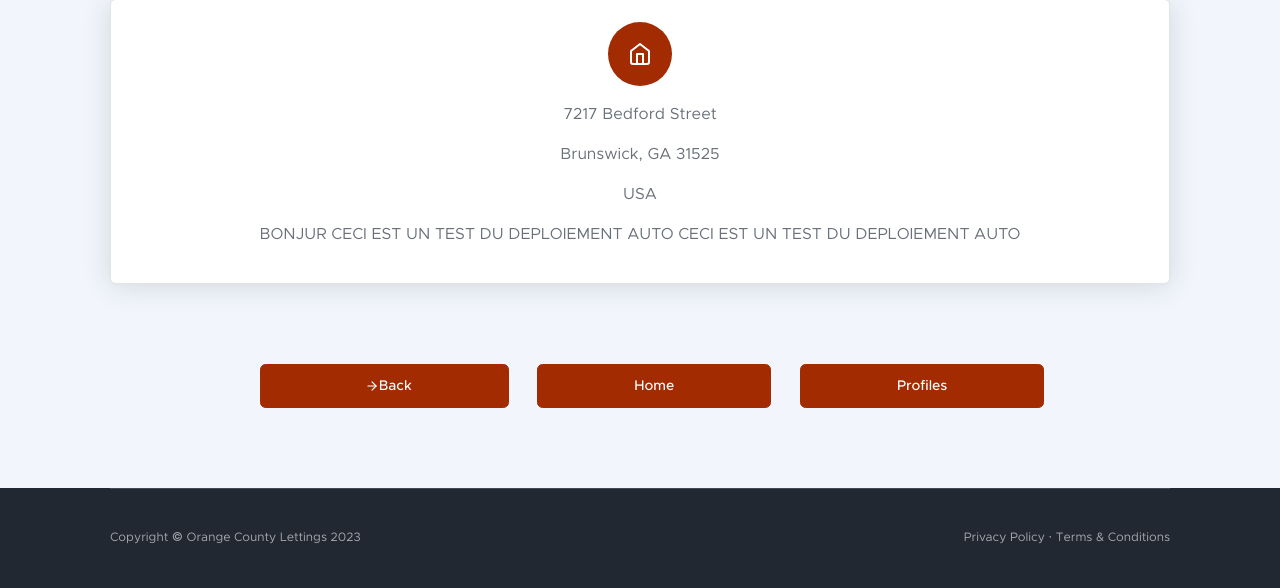
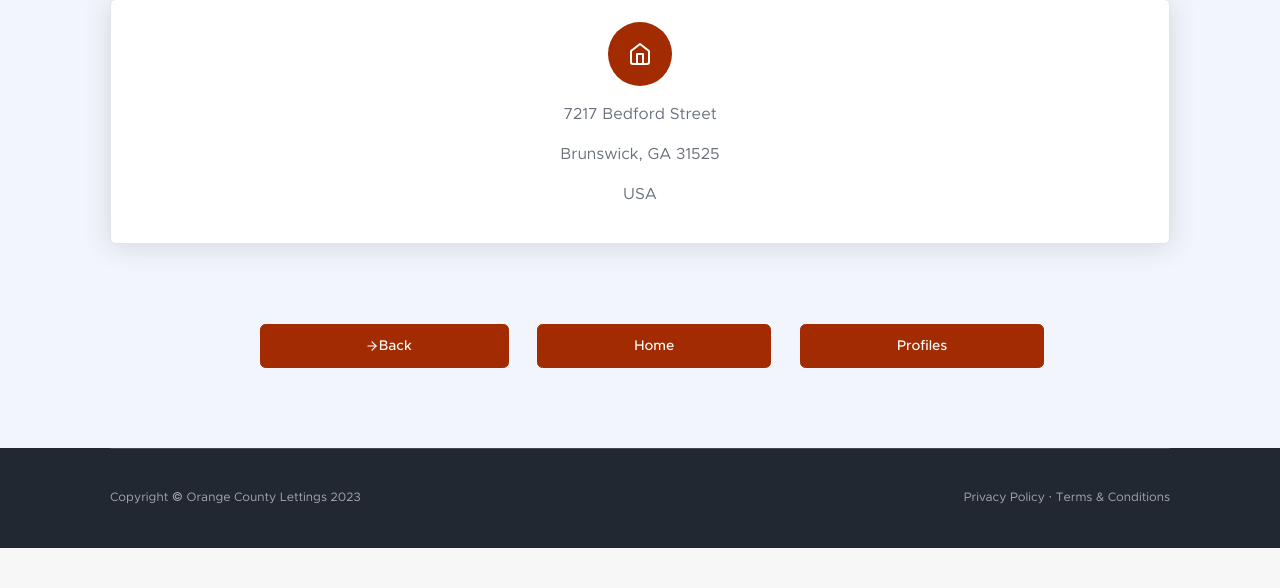
Before and after one commit to ChristopherOC/P13OC, a Django app: page /lettings/1/ in a window 1280 px wide. Shown: the part 276-864 px from the top of the page. After the commit the page ends 824 px from the top, so only its background shows below. Run offline with Django 3.2, Linux system fonts and the light colour scheme; data comes from the database, SQL or seed files in the repository; some libraries are stand-ins or nearby versions.

Commit message:
auto deploy test

```diff
--- a/templates/letting.html
+++ b/templates/letting.html
@@ -19,9 +19,6 @@
 	       	<p>{{ address.number }} {{ address.street }}</p>
 			<p>{{ address.city }}, {{ address.state }} {{ address.zip_code }}</p>
 			<p>{{ address.country_iso_code }}</p>
-            <P>BONJUR CECI EST UN TEST DU DEPLOIEMENT AUTO
-                CECI EST UN TEST DU DEPLOIEMENT AUTO
-            </P>
 	    </div>
 	</div>
 </div>
--- a/templates/lettings_index.html
+++ b/templates/lettings_index.html
@@ -17,6 +17,7 @@
         <div class="col-lg-10">
             <hr class="mb-0" />
             {% if lettings_list %}
+            <P>CECI EST UN TEST DU DEPLOIEMENT AUTO</P>
                 <ul class="list-group list-group-flush list-group-careers">
                     {% for letting in lettings_list %}
                         <li class="list-group-item">
```
